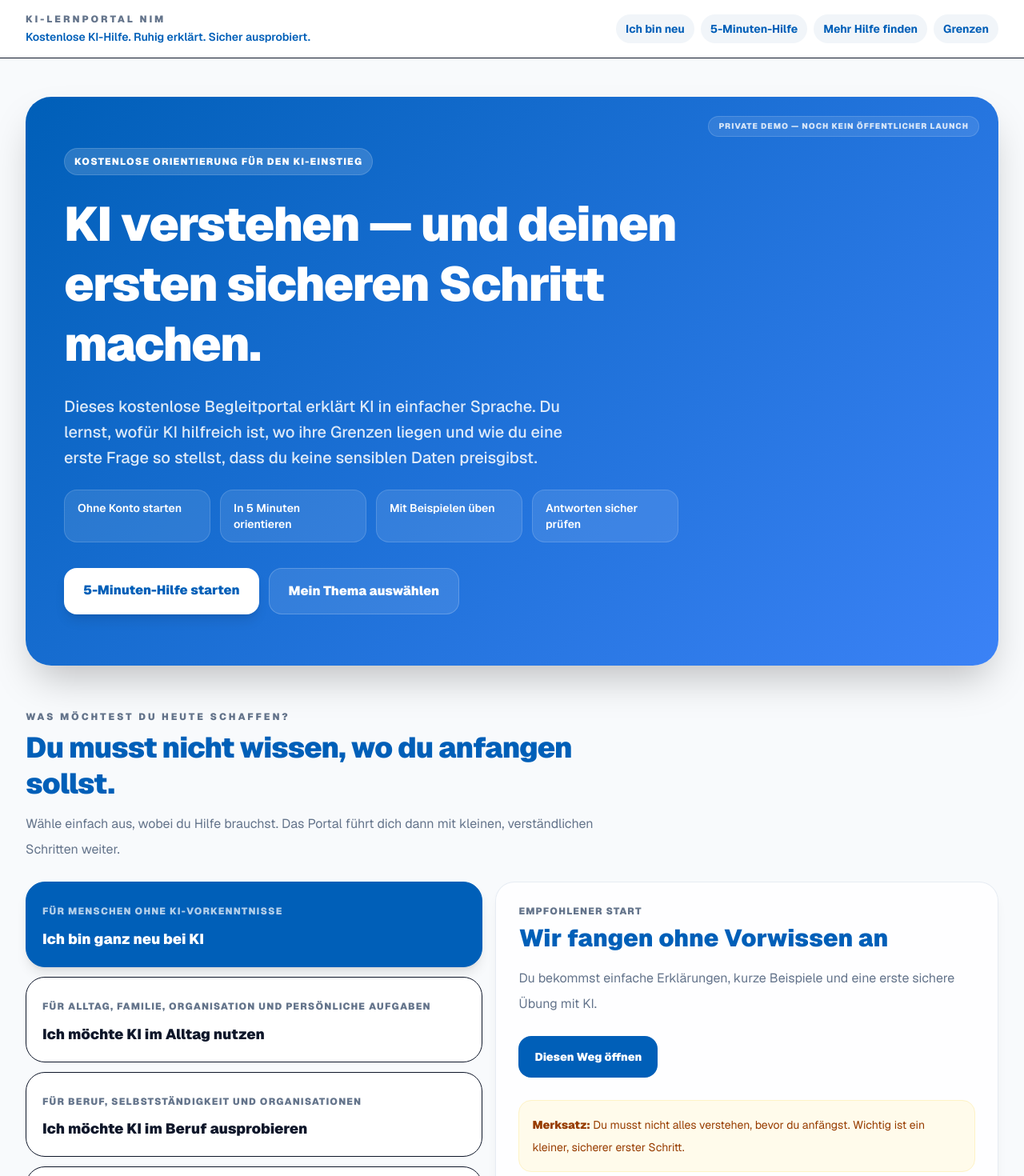
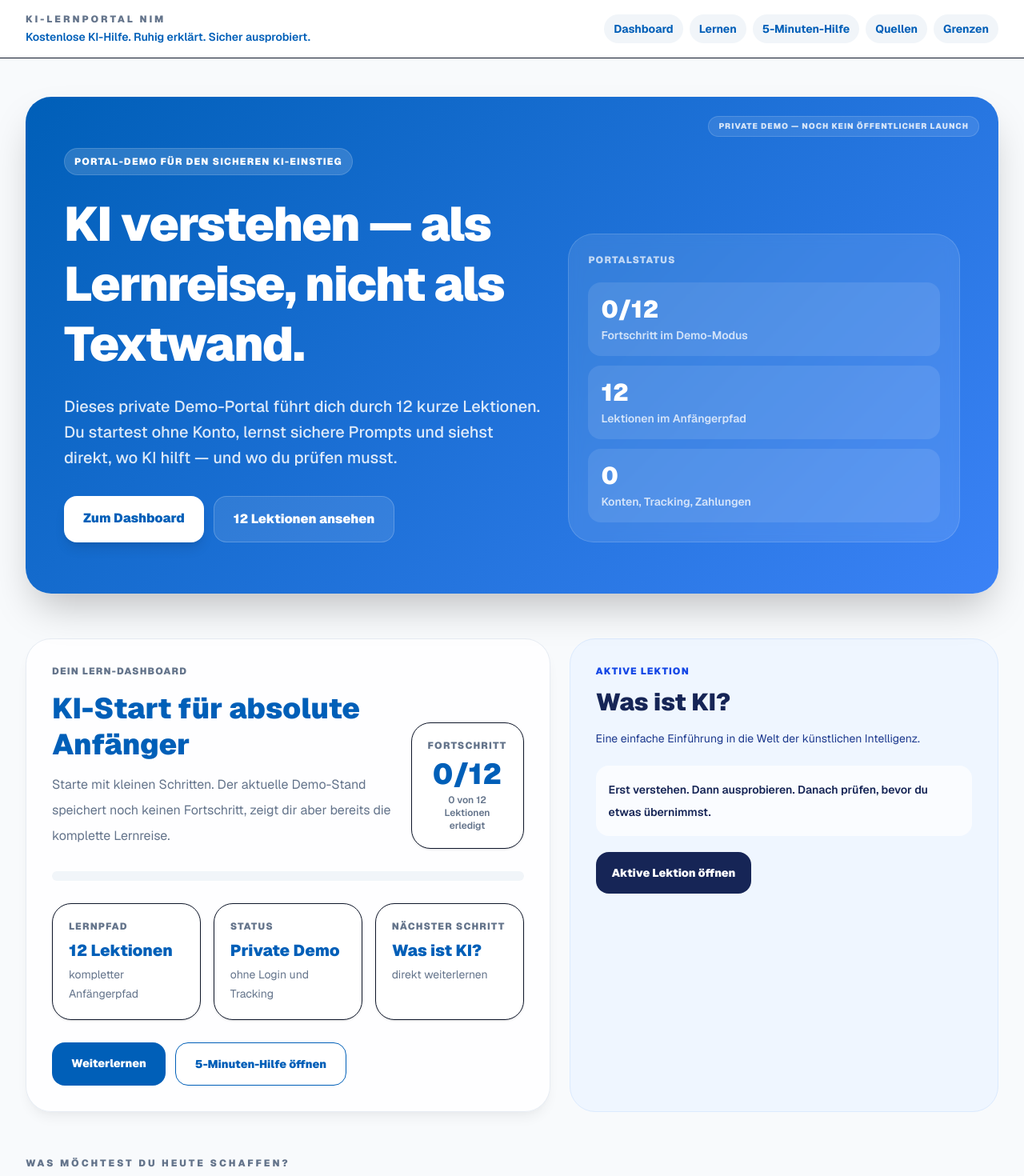
Before and after one commit to smartlivingberlin/ki-lernportal-nim, a Next.js app in the folder apps/web/: page / in a window 1280 px wide. Shown: the top 1470 px of the page at 80% size. Built offline with nearby package versions, Linux system fonts and the light colour scheme.

Commit message:
fix: add portal learning dashboard

```diff
--- a/apps/web/src/app/page.tsx
+++ b/apps/web/src/app/page.tsx
@@ -18,7 +18,7 @@ const entryOptions = [
     description:
       "Du bekommst einfache Erklärungen, kurze Beispiele und eine erste sichere Übung mit KI.",
     target: "Für Menschen ohne KI-Vorkenntnisse",
-    href: "#zehn-minuten",
+    href: "#dashboard",
   },
   {
     id: "alltag",
@@ -27,7 +27,7 @@ const entryOptions = [
     description:
       "Für E-Mails, kurze Texte, Planung, Ideen und einfache Erklärungen, die du besser verstehen möchtest.",
     target: "Für Alltag, Familie, Organisation und persönliche Aufgaben",
-    href: "#lernpfade",
+    href: "#lernreise",
   },
   {
     id: "beruf",
@@ -36,7 +36,7 @@ const entryOptions = [
     description:
       "Für bessere Formulierungen, Vorbereitung, Struktur, Recherche und Organisation — mit klaren Grenzen.",
     target: "Für Beruf, Selbstständigkeit und Organisationen",
-    href: "#lernpfade",
+    href: "#lernreise",
   },
   {
     id: "prompts",
@@ -45,7 +45,7 @@ const entryOptions = [
     description:
       "Du lernst, wie ein guter Prompt aufgebaut ist und wie du Antworten gezielter steuerst.",
     target: "Für alle, die KI-Antworten gezielter steuern möchten",
-    href: "#lektionen",
+    href: "#lernreise",
   },
   {
     id: "kurz",
@@ -81,6 +81,29 @@ const trustRules = [
   },
 ];
 
+const learningModules = [
+  {
+    title: "Modul 1: Verstehen",
+    description: "Du verstehst, was KI ist, wo sie hilft und wie du sicher anfängst.",
+    lessonIds: ["l1", "l2", "l3"],
+  },
+  {
+    title: "Modul 2: Fragen stellen",
+    description: "Du lernst Prompts, bessere Formulierungen und sichere Textarbeit.",
+    lessonIds: ["l4", "l5", "l6"],
+  },
+  {
+    title: "Modul 3: Prüfen",
+    description: "Du sortierst Ideen, erkennst Halluzinationen und prüfst Quellen.",
+    lessonIds: ["l7", "l8", "l9"],
+  },
+  {
+    title: "Modul 4: Sicher nutzen",
+    description: "Du schützt Daten, erkennst Grenzen und machst den Abschluss-Check.",
+    lessonIds: ["l10", "l11", "l12"],
+  },
+];
+
 export default function Home() {
   const [selectedEntryId, setSelectedEntryId] = useState(entryOptions[0].id);
   const [openLessonId, setOpenLessonId] = useState<string | null>(
@@ -90,7 +113,12 @@ export default function Home() {
   const selectedEntry = entryOptions.find((entry) => entry.id === selectedEntryId) ?? entryOptions[0];
   const primaryPath = seedLearningPaths[0];
   const publicLearningPaths = seedLearningPaths.filter((path) => path.id !== "path-admin");
-  const starterLessons = primaryPath?.lessons.slice(0, 5) ?? [];
+  const allLessons = primaryPath?.lessons ?? [];
+  const completedLessons = 0;
+  const totalLessons = allLessons.length;
+  const currentLesson = allLessons.find((lesson) => lesson.id === openLessonId) ?? allLessons[0];
+  const nextLesson = currentLesson ?? allLessons[0];
+  const progressText = `${completedLessons}/${totalLessons || 12}`;
   const beginnerResources = seedResources.slice(0, 4);
   const beginnerGlossary = seedGlossary.slice(0, 6);
   const reviewedSources = seedSources.slice(0, 5);
@@ -116,14 +144,17 @@ export default function Home() {
           </div>
 
           <nav className="flex flex-wrap gap-2 text-sm font-bold text-nim-primary" aria-label="Hauptnavigation">
-            <a className="rounded-full bg-slate-100 px-3 py-2 hover:bg-slate-200" href="#einstieg">
-              Ich bin neu
+            <a className="rounded-full bg-slate-100 px-3 py-2 hover:bg-slate-200" href="#dashboard">
+              Dashboard
+            </a>
+            <a className="rounded-full bg-slate-100 px-3 py-2 hover:bg-slate-200" href="#lernreise">
+              Lernen
             </a>
             <a className="rounded-full bg-slate-100 px-3 py-2 hover:bg-slate-200" href="#zehn-minuten">
               5-Minuten-Hilfe
             </a>
-            <a className="rounded-full bg-slate-100 px-3 py-2 hover:bg-slate-200" href="#lernpfade">
-              Mehr Hilfe finden
+            <a className="rounded-full bg-slate-100 px-3 py-2 hover:bg-slate-200" href="#ressourcen">
+              Quellen
             </a>
             <a className="rounded-full bg-slate-100 px-3 py-2 hover:bg-slate-200" href="#vertrauen">
               Grenzen
@@ -138,49 +169,113 @@ export default function Home() {
             Private Demo — noch kein öffentlicher Launch
           </div>
 
+          <div className="grid gap-8 lg:grid-cols-[1.1fr_0.9fr] lg:items-end">
             <div className="max-w-3xl space-y-6">
               <div className="inline-flex rounded-full border border-white/15 bg-white/15 px-3 py-2 text-xs font-black uppercase tracking-widest">
-              Kostenlose Orientierung für den KI-Einstieg
+                Portal-Demo für den sicheren KI-Einstieg
               </div>
 
               <h1 className="text-4xl font-black leading-tight tracking-tight md:text-6xl">
-              KI verstehen — und deinen ersten sicheren Schritt machen.
+                KI verstehen — als Lernreise, nicht als Textwand.
               </h1>
 
               <p className="max-w-2xl text-lg font-medium leading-8 text-white/85 md:text-xl">
-              Dieses kostenlose Begleitportal erklärt KI in einfacher Sprache. Du lernst, wofür KI hilfreich ist,
-              wo ihre Grenzen liegen und wie du eine erste Frage so stellst, dass du keine sensiblen Daten preisgibst.
+                Dieses private Demo-Portal führt dich durch 12 kurze Lektionen. Du startest ohne Konto,
+                lernst sichere Prompts und siehst direkt, wo KI hilft — und wo du prüfen musst.
               </p>
-
-            <div className="grid gap-3 text-sm font-semibold sm:grid-cols-2 lg:grid-cols-4">
-              <span className="rounded-2xl border border-white/15 bg-white/10 px-4 py-3">Ohne Konto starten</span>
-              <span className="rounded-2xl border border-white/15 bg-white/10 px-4 py-3">In 5 Minuten orientieren</span>
-              <span className="rounded-2xl border border-white/15 bg-white/10 px-4 py-3">Mit Beispielen üben</span>
-              <span className="rounded-2xl border border-white/15 bg-white/10 px-4 py-3">Antworten sicher prüfen</span>
-            </div>
 
               <div className="flex flex-col gap-3 pt-2 sm:flex-row">
                 <a
-                href="#zehn-minuten"
+                  href="#dashboard"
                   className="inline-flex justify-center rounded-2xl bg-white px-6 py-4 text-base font-black text-nim-primary shadow-lg transition hover:bg-slate-50 focus-visible:outline focus-visible:outline-2 focus-visible:outline-offset-2 focus-visible:outline-white"
                 >
-                5-Minuten-Hilfe starten
+                  Zum Dashboard
                 </a>
                 <a
-                href="#einstieg"
+                  href="#lernreise"
                   className="inline-flex justify-center rounded-2xl border border-white/20 bg-white/10 px-6 py-4 text-base font-black text-white transition hover:bg-white/20 focus-visible:outline focus-visible:outline-2 focus-visible:outline-offset-2 focus-visible:outline-white"
                 >
-                Mein Thema auswählen
+                  12 Lektionen ansehen
                 </a>
               </div>
             </div>
+
+            <PortalStatusCard totalLessons={totalLessons} progressText={progressText} />
+          </div>
+        </section>
+
+        <section id="dashboard" className="grid gap-6 scroll-mt-28 lg:grid-cols-[1.1fr_0.9fr]">
+          <article className="depth-card rounded-[2rem] p-7 md:p-8">
+            <p className="text-xs font-black uppercase tracking-widest text-nim-secondary">Dein Lern-Dashboard</p>
+            <div className="mt-4 flex flex-col gap-5 md:flex-row md:items-end md:justify-between">
+              <div>
+                <h2 className="text-3xl font-black leading-tight text-nim-primary md:text-4xl">
+                  {primaryPath?.title ?? "KI-Start für absolute Anfänger"}
+                </h2>
+                <p className="mt-3 max-w-2xl text-base leading-8 text-nim-secondary">
+                  Starte mit kleinen Schritten. Der aktuelle Demo-Stand speichert noch keinen Fortschritt,
+                  zeigt dir aber bereits die komplette Lernreise.
+                </p>
+              </div>
+              <div className="rounded-3xl border border-nim-border bg-white p-5 text-center shadow-sm">
+                <p className="text-xs font-black uppercase tracking-widest text-nim-secondary">Fortschritt</p>
+                <p className="mt-2 text-4xl font-black text-nim-primary">{progressText}</p>
+                <p className="mt-1 text-xs font-semibold text-nim-secondary">0 von {totalLessons || 12} Lektionen erledigt</p>
+              </div>
+            </div>
+
+            <div className="mt-7 h-3 overflow-hidden rounded-full bg-slate-100" aria-hidden="true">
+              <div className="h-full w-0 rounded-full bg-nim-primary" />
+            </div>
+
+            <div className="mt-7 grid gap-4 md:grid-cols-3">
+              <DashboardStat title="Lernpfad" value={`${totalLessons || 12} Lektionen`} text="kompletter Anfängerpfad" />
+              <DashboardStat title="Status" value="Private Demo" text="ohne Login und Tracking" />
+              <DashboardStat title="Nächster Schritt" value={nextLesson?.title ?? "Was ist KI?"} text="direkt weiterlernen" />
+            </div>
+
+            <div className="mt-7 flex flex-col gap-3 sm:flex-row">
+              <a
+                href={nextLesson ? `#lesson-${nextLesson.id}` : "#lernreise"}
+                onClick={() => nextLesson && setOpenLessonId(nextLesson.id)}
+                className="inline-flex justify-center rounded-2xl bg-nim-primary px-6 py-4 text-sm font-black text-white transition hover:bg-nim-primary/90"
+              >
+                Weiterlernen
+              </a>
+              <a
+                href="#zehn-minuten"
+                className="inline-flex justify-center rounded-2xl border border-nim-border bg-white px-6 py-4 text-sm font-black text-nim-primary transition hover:border-nim-primary/30"
+              >
+                5-Minuten-Hilfe öffnen
+              </a>
+            </div>
+          </article>
+
+          <article className="rounded-[2rem] border border-blue-100 bg-blue-50 p-7 md:p-8">
+            <p className="text-xs font-black uppercase tracking-widest text-blue-700">Aktive Lektion</p>
+            <h2 className="mt-3 text-3xl font-black leading-tight text-blue-950">
+              {currentLesson?.title ?? "Was ist KI?"}
+            </h2>
+            <p className="mt-3 text-sm leading-7 text-blue-900">
+              {currentLesson?.description ?? "Eine einfache Einführung in die Welt der künstlichen Intelligenz."}
+            </p>
+            <div className="mt-5 rounded-2xl bg-white/70 p-4 text-sm font-semibold leading-7 text-blue-950">
+              Erst verstehen. Dann ausprobieren. Danach prüfen, bevor du etwas übernimmst.
+            </div>
+            <a
+              href={currentLesson ? `#lesson-${currentLesson.id}` : "#lernreise"}
+              className="mt-5 inline-flex rounded-2xl bg-blue-950 px-5 py-4 text-sm font-black text-white transition hover:bg-blue-900"
+            >
+              Aktive Lektion öffnen
+            </a>
+          </article>
         </section>
 
         <section id="einstieg" className="space-y-6 scroll-mt-28">
           <SectionIntro
             eyebrow="Was möchtest du heute schaffen?"
-            title="Du musst nicht wissen, wo du anfangen sollst."
-            description="Wähle einfach aus, wobei du Hilfe brauchst. Das Portal führt dich dann mit kleinen, verständlichen Schritten weiter."
+            title="Wähle deinen Startpunkt im Portal."
+            description="Du musst nicht wissen, wo du anfangen sollst. Das Portal schlägt dir einen passenden Einstieg vor."
           />
 
           <div className="grid gap-4 lg:grid-cols-[1fr_1.1fr]">
@@ -255,11 +350,9 @@ export default function Home() {
               </div>
             ))}
           </div>
-
-          {starterLessons[0] && <FeaturedLesson lesson={starterLessons[0]} />}
         </section>
 
-        <section id="begleiter" className="grid gap-6 lg:grid-cols-[0.9fr_1.1fr] scroll-mt-28">
+        <section id="begleiter" className="grid gap-6 scroll-mt-28 lg:grid-cols-[0.9fr_1.1fr]">
           <div className="rounded-[2rem] bg-nim-primary p-8 text-white">
             <p className="text-xs font-black uppercase tracking-widest text-white/70">Der Lernbegleiter-Gedanke</p>
             <h2 className="mt-3 text-3xl font-black leading-tight">
@@ -294,7 +387,7 @@ export default function Home() {
           <SectionIntro
             eyebrow="Mehr Hilfe finden"
             title="Wenn du weiterlernen möchtest"
-            description="Die Pfade bleiben erhalten, aber sie kommen erst nach dem ersten kleinen Schritt. So wirkt die Seite weniger wie eine technische Übersicht und mehr wie eine Lernreise."
+            description="Die Pfade bleiben erhalten, aber der aktive Anfängerpfad steht jetzt als Lernreise im Vordergrund."
           />
 
           <div className="grid gap-5 md:grid-cols-2 lg:grid-cols-3">
@@ -304,27 +397,46 @@ export default function Home() {
           </div>
         </section>
 
-        <section id="lektionen" className="space-y-6 scroll-mt-28">
+        <section id="lernreise" className="space-y-6 scroll-mt-28">
           <SectionIntro
-            eyebrow="Erste Lektionen"
-            title="Kleine Hilfekarten statt Theorieblock"
-            description="Öffne nur die Karte, die du gerade brauchst. Du musst nicht alles auf einmal lesen."
+            eyebrow="Lernreise"
+            title="12 Lektionen für den sicheren KI-Einstieg"
+            description="Die Lektionen sind in vier einfache Module gegliedert. Öffne die Karte, die du gerade brauchst, oder gehe Schritt für Schritt vor."
           />
 
-          <div className="grid gap-4">
-            {starterLessons.map((lesson, index) => (
+          <div className="grid gap-5">
+            {learningModules.map((module) => {
+              const moduleLessons = allLessons.filter((lesson) => module.lessonIds.includes(lesson.id));
+              return (
+                <article key={module.title} className="rounded-[2rem] border border-nim-border bg-white p-5 shadow-sm md:p-6">
+                  <div className="flex flex-col gap-3 md:flex-row md:items-start md:justify-between">
+                    <div>
+                      <p className="text-xs font-black uppercase tracking-widest text-nim-secondary">{module.title}</p>
+                      <h3 className="mt-2 text-2xl font-black text-nim-primary">{module.description}</h3>
+                    </div>
+                    <span className="w-fit rounded-full bg-slate-100 px-3 py-2 text-xs font-black uppercase tracking-widest text-nim-secondary">
+                      {moduleLessons.length} Lektionen
+                    </span>
+                  </div>
+
+                  <div className="mt-5 grid gap-4">
+                    {moduleLessons.map((lesson) => (
                       <LessonAccordion
                         key={lesson.id}
                         lesson={lesson}
-                index={index}
+                        lessonNumber={lesson.order}
                         open={openLessonId === lesson.id}
                         onToggle={() => setOpenLessonId(openLessonId === lesson.id ? null : lesson.id)}
                       />
                     ))}
                   </div>
+                </article>
+              );
+            })}
+          </div>
         </section>
 
-        <section id="glossar" className="grid gap-6 lg:grid-cols-[0.9fr_1.1fr] scroll-mt-28">
+        <section id="glossar" className="grid gap-6 scroll-mt-28 lg:grid-cols-[0.9fr_1.1fr]">
           <SectionIntro
             eyebrow="Wörterbuch"
             title="Fachwörter erst dann, wenn sie dir helfen"
@@ -346,7 +458,7 @@ export default function Home() {
 
         <section id="ressourcen" className="space-y-6 scroll-mt-28">
           <SectionIntro
-            eyebrow="Mehr Hilfe finden"
+            eyebrow="Quellenraum"
             title="Seriöse Quellen und Lernangebote zum Weiterlernen"
             description="Diese Links führen zu externen Angeboten. Prüfe dort immer selbst, ob ein Konto nötig ist, ob Kosten entstehen und welche Datenschutzregeln gelten."
           />
@@ -436,31 +548,44 @@ function SectionIntro({ eyebrow, title, description }: { eyebrow: string; title:
   );
 }
 
+function PortalStatusCard({ totalLessons, progressText }: { totalLessons: number; progressText: string }) {
+  return (
+    <div className="rounded-[2rem] border border-white/15 bg-white/10 p-6 backdrop-blur-sm">
+      <p className="text-xs font-black uppercase tracking-widest text-white/70">Portalstatus</p>
+      <div className="mt-5 grid gap-3">
+        <div className="rounded-2xl bg-white/10 p-4">
+          <span className="block text-3xl font-black">{progressText}</span>
+          <span className="mt-1 block text-sm font-semibold text-white/75">Fortschritt im Demo-Modus</span>
+        </div>
+        <div className="rounded-2xl bg-white/10 p-4">
+          <span className="block text-3xl font-black">{totalLessons || 12}</span>
+          <span className="mt-1 block text-sm font-semibold text-white/75">Lektionen im Anfängerpfad</span>
+        </div>
+        <div className="rounded-2xl bg-white/10 p-4">
+          <span className="block text-3xl font-black">0</span>
+          <span className="mt-1 block text-sm font-semibold text-white/75">Konten, Tracking, Zahlungen</span>
+        </div>
+      </div>
+    </div>
+  );
+}
+
+function DashboardStat({ title, value, text }: { title: string; value: string; text: string }) {
+  return (
+    <div className="rounded-3xl border border-nim-border bg-white p-5 shadow-sm">
+      <p className="text-xs font-black uppercase tracking-widest text-nim-secondary">{title}</p>
+      <p className="mt-2 text-xl font-black text-nim-primary">{value}</p>
+      <p className="mt-1 text-sm leading-6 text-nim-secondary">{text}</p>
+    </div>
+  );
+}
+
 function InfoCard({ icon, title, text }: { icon: string; title: string; text: string }) {
   return (
     <article className="depth-card rounded-3xl p-6">
       <div className="text-3xl">{icon}</div>
       <h3 className="mt-4 text-lg font-black text-nim-primary">{title}</h3>
       <p className="mt-2 text-sm leading-7 text-nim-secondary">{text}</p>
-    </article>
-  );
-}
-
-function FeaturedLesson({ lesson }: { lesson: LessonItem }) {
-  return (
-    <article className="rounded-[2rem] border border-nim-border bg-white p-6 shadow-sm md:p-8">
-      <p className="text-xs font-black uppercase tracking-widest text-nim-secondary">Erste Lektion</p>
-      <h3 className="mt-2 text-2xl font-black text-nim-primary">{lesson.title}</h3>
-      <p className="mt-3 max-w-3xl text-base leading-8 text-nim-secondary">{lesson.description}</p>
-      <div className="mt-5 rounded-2xl bg-slate-50 p-5 text-sm leading-7 text-foreground">
-        {(lesson.content ?? "").split("\n").slice(0, 6).join("\n")}
-      </div>
-      <a
-        href="#lektionen"
-        className="mt-5 inline-flex rounded-2xl bg-nim-primary px-5 py-4 text-sm font-black text-white transition hover:bg-nim-primary/90"
-      >
-        Weitere Lernkarten öffnen
-      </a>
     </article>
   );
 }
@@ -481,7 +606,7 @@ function PathCard({ path }: { path: LearningPathItem }) {
       <h3 className="mt-4 text-xl font-black leading-tight text-nim-primary">{path.title}</h3>
       <p className="mt-3 text-sm leading-7 text-nim-secondary">{path.description}</p>
       <a
-        href="#lektionen"
+        href={disabled ? "#lernpfade" : "#lernreise"}
         className="mt-5 inline-flex rounded-xl bg-nim-primary px-4 py-3 text-sm font-black text-white transition hover:bg-nim-primary/90"
       >
         {disabled ? "Vorschau ansehen" : "Pfad ansehen"}
@@ -492,19 +617,20 @@ function PathCard({ path }: { path: LearningPathItem }) {
 
 function LessonAccordion({
   lesson,
-  index,
+  lessonNumber,
   open,
   onToggle,
 }: {
   lesson: LessonItem;
-  index: number;
+  lessonNumber: number;
   open: boolean;
   onToggle: () => void;
 }) {
-  const contentId = `lesson-${lesson.id}`;
+  const contentId = `lesson-panel-${lesson.id}`;
+  const anchorId = `lesson-${lesson.id}`;
 
   return (
-    <article className="rounded-3xl border border-nim-border bg-white shadow-sm">
+    <article id={anchorId} className="rounded-3xl border border-nim-border bg-white shadow-sm scroll-mt-28">
       <button
         type="button"
         onClick={onToggle}
@@ -514,7 +640,7 @@ function LessonAccordion({
       >
         <div className="flex gap-4">
           <span className="flex h-10 w-10 shrink-0 items-center justify-center rounded-2xl bg-nim-primary text-sm font-black text-white">
-            {index + 1}
+            {lessonNumber}
           </span>
           <span>
             <span className="block text-lg font-black text-nim-primary">{lesson.title}</span>
```
Lines whose indentation alone changed are shown as unchanged.
